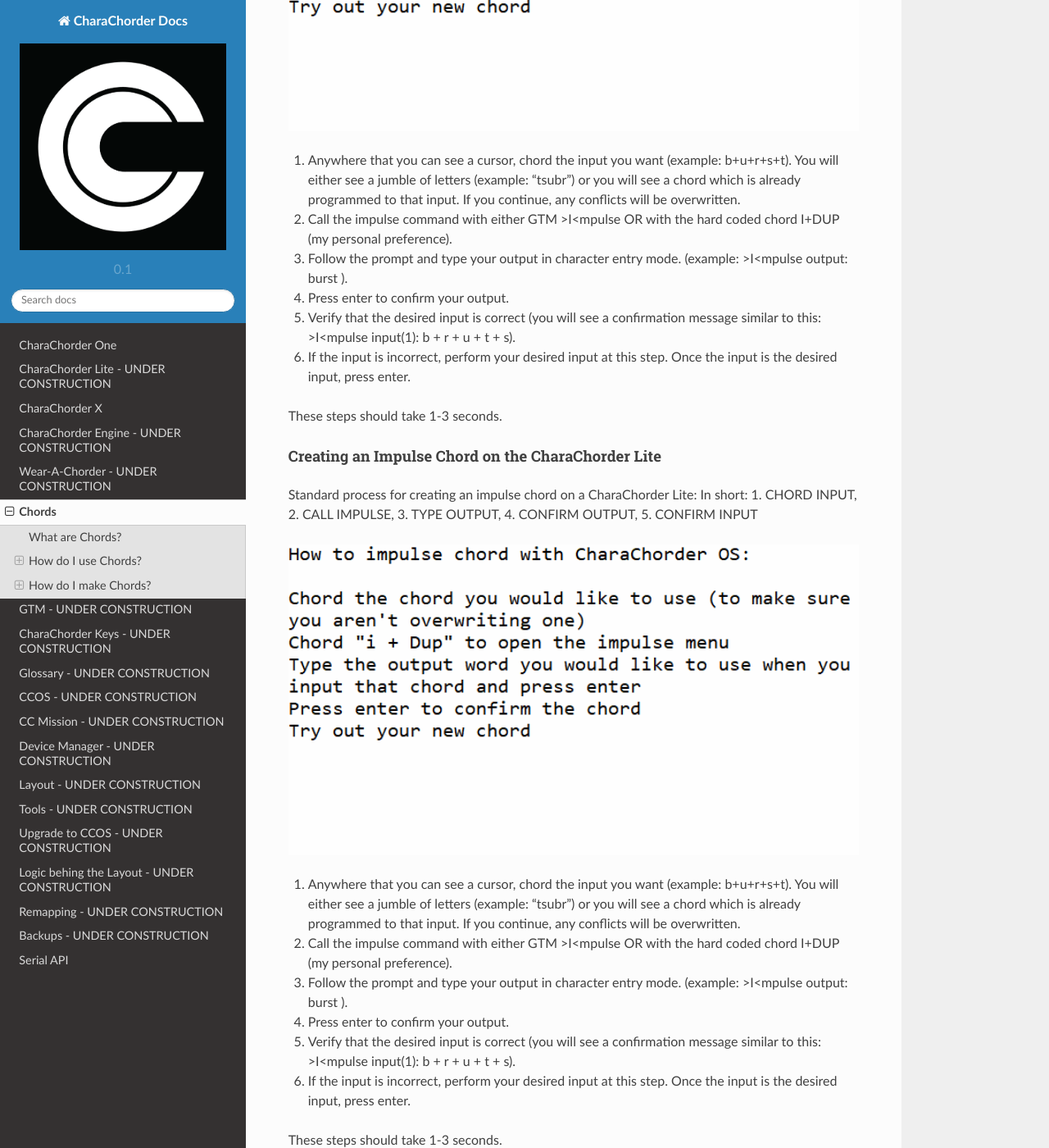
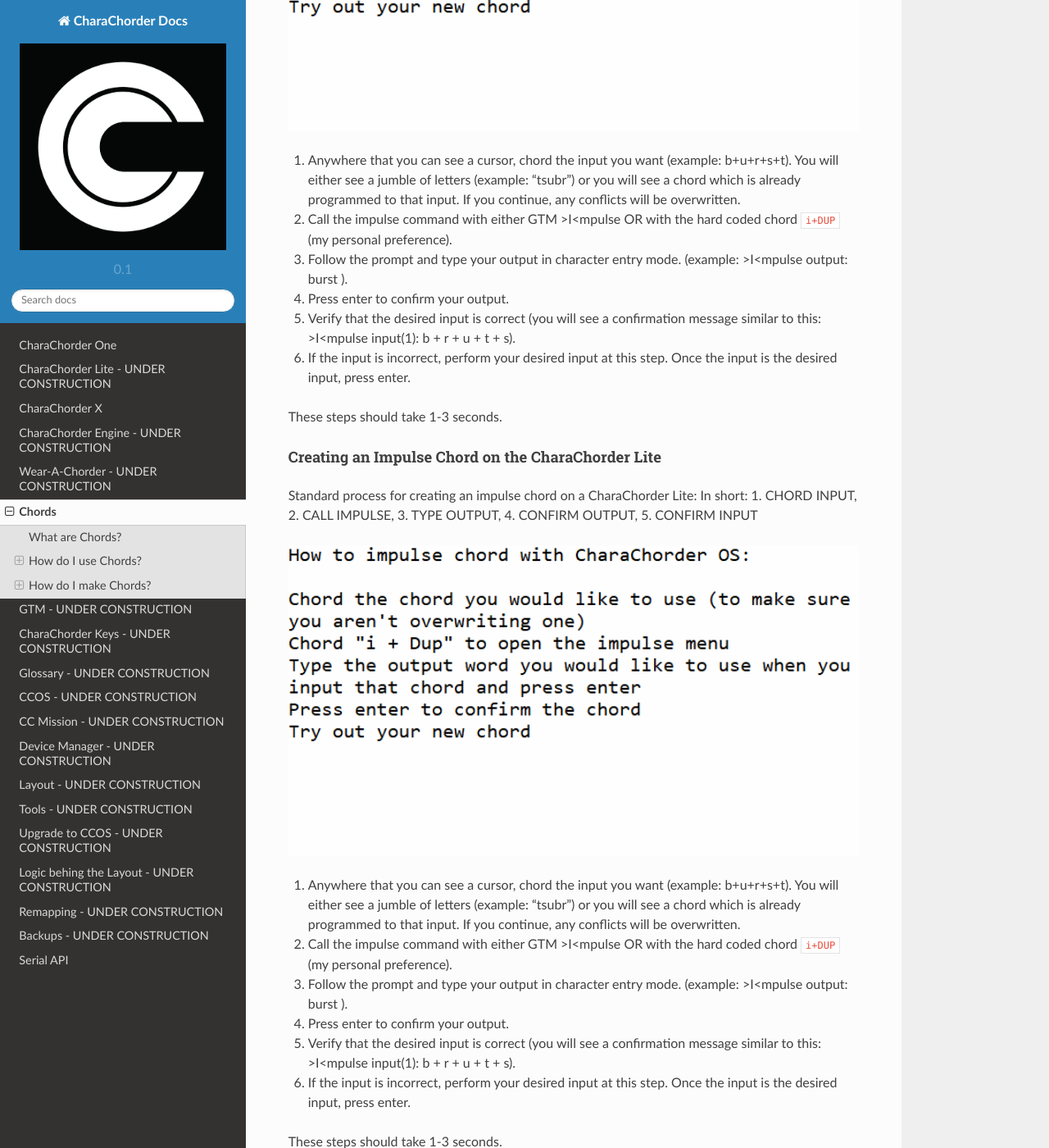
Before and after one commit to CharaChorder/docs, a Sphinx documentation site: the page built from docs/Chords.rst, in a window 1280 px wide and 1400 px high, scrolled down 4346 px. Shown: the whole window at 82% size. Built offline with Sphinx 7.4.7 and the Read the Docs theme 2.0.0, drawn with Linux system fonts in a browser that asks for light colours.

```diff
--- a/docs/Chords.rst
+++ b/docs/Chords.rst
@@ -230,7 +230,7 @@ OUTPUT 5. CONFIRM INPUT
    programmed to that input. If you continue, any conflicts will be
    overwritten.
 2. Call the impulse command with either GTM >I<mpulse OR with the hard
-   coded chord I+DUP (my personal preference).
+   coded chord ``i+DUP`` (my personal preference).
 3. Follow the prompt and type your output in character entry mode.
    (example: >I<mpulse output: burst ).
 4. Press enter to confirm your output.
@@ -258,7 +258,7 @@ OUTPUT, 5. CONFIRM INPUT
    programmed to that input. If you continue, any conflicts will be
    overwritten.
 2. Call the impulse command with either GTM >I<mpulse OR with the hard
-   coded chord I+DUP (my personal preference).
+   coded chord ``i+DUP`` (my personal preference).
 3. Follow the prompt and type your output in character entry mode.
    (example: >I<mpulse output: burst ).
 4. Press enter to confirm your output.
```
